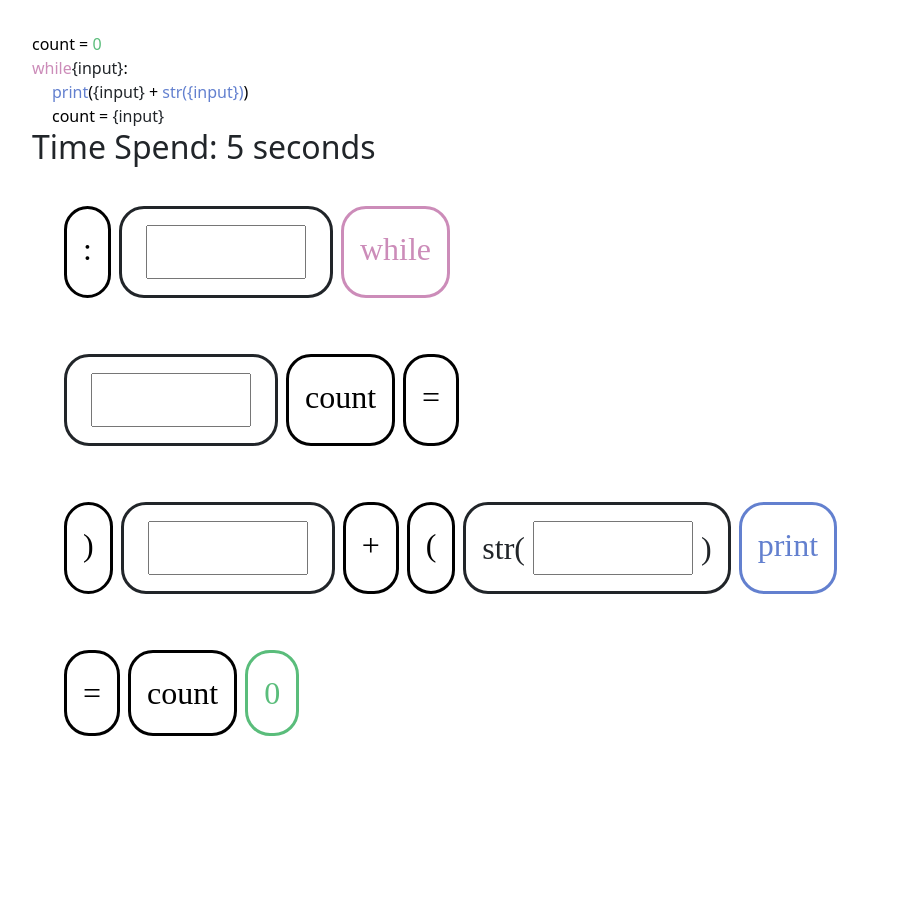
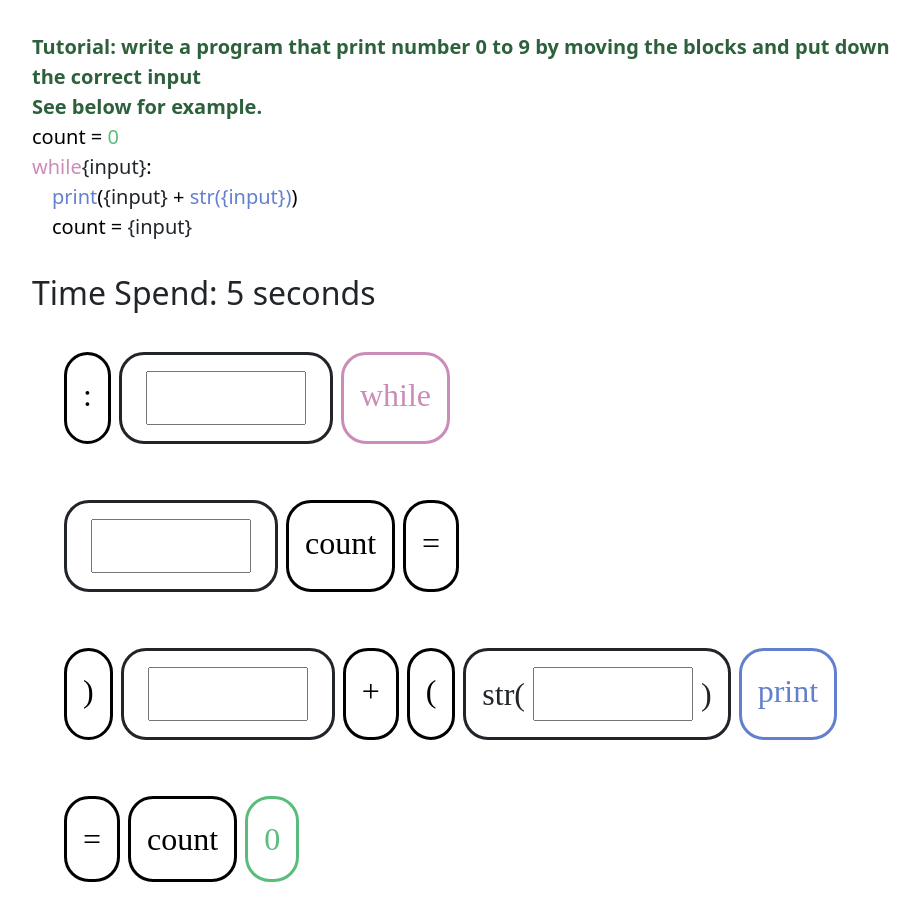
Before and after one commit to oliphant0803/Code-Puzzle, a React (Create React App) app: page / in a window 1280 px wide. Shown: the top 920 px of the page, without its empty margins (0-920 px from the left). Before the commit the page ends 808 px from the top, so only its background shows below. Built offline with nearby package versions, Linux system fonts and the light colour scheme.

Commit message:
added message to question promt

```diff
--- a/src/read-json.tsx
+++ b/src/read-json.tsx
@@ -137,7 +137,11 @@ export function getItems(json:any){
 // display the answer of the question for developers to see, will comment out
 const Question: React.FC<Props> = ({ json }) => {
   return (
-    <div>
+    <div className='question-div'>
+      <div className='question-block'>
+        Tutorial: write a program that print number 0 to 9 by moving the blocks and put down the correct input
+        <br></br>See below for example.
+      </div>
       {json.lines.map((line, index) => (
         <div key={index}>
           <span style={{ marginLeft: `${line.indentations * 20}px` }}>
--- a/src/styles/index.css
+++ b/src/styles/index.css
@@ -82,3 +82,13 @@ code {
   float: right;
   font-size: x-large;
 }
+
+.question-div {
+  font-size: 20px;
+  margin-bottom: 2rem;
+}
+
+.question-block {
+  font-weight: bold;
+  color: rgb(45, 97, 60);
+}
--- a/src/timer.tsx
+++ b/src/timer.tsx
@@ -46,9 +46,13 @@ const Popup: React.FC<PopupProps> = ({ title, message }) => {
 
     const handleClose = () => {
       setShow(false);
-      //a new game
-      const root = document.getElementById('root') as HTMLElement
-      ReactDOM.render(<Move_Line/>, root)
+      //a new window
+      window.location.reload();
+    }
+
+    const newQuestion = () => {
+      setShow(false);
+      //a new question
     }
 
     return (
@@ -60,7 +64,10 @@ const Popup: React.FC<PopupProps> = ({ title, message }) => {
           <Modal.Body>{message}</Modal.Body>
           <Modal.Footer>
             <Button variant="secondary" onClick={handleClose} style={{ width: '150px', margin: "0 auto" }}>
-              Restart
+              Start Over
+            </Button>
+            <Button variant="primary" onClick={newQuestion} style={{ width: '150px', margin: "0 auto" }}>
+              Next Question
             </Button>
           </Modal.Footer>
         </Modal>
```
